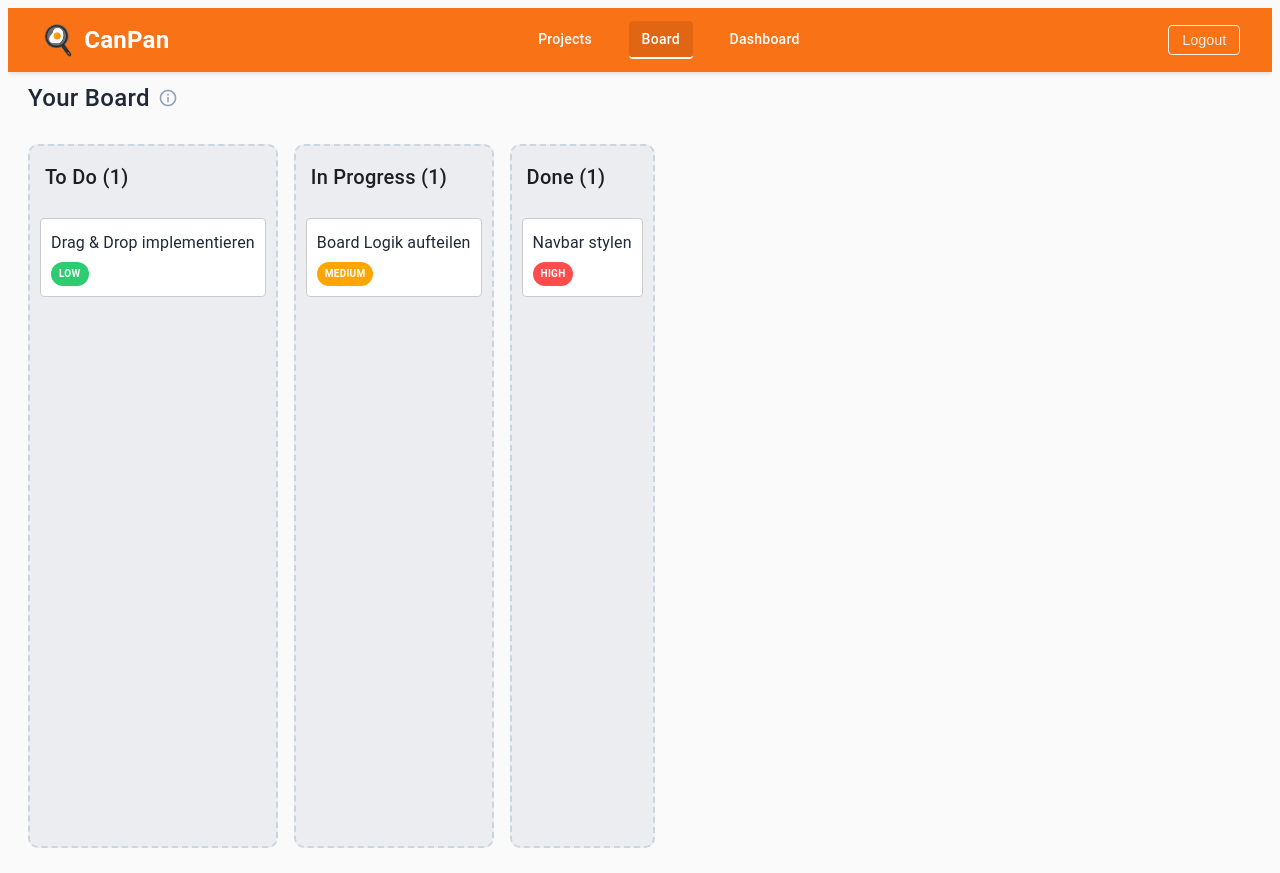
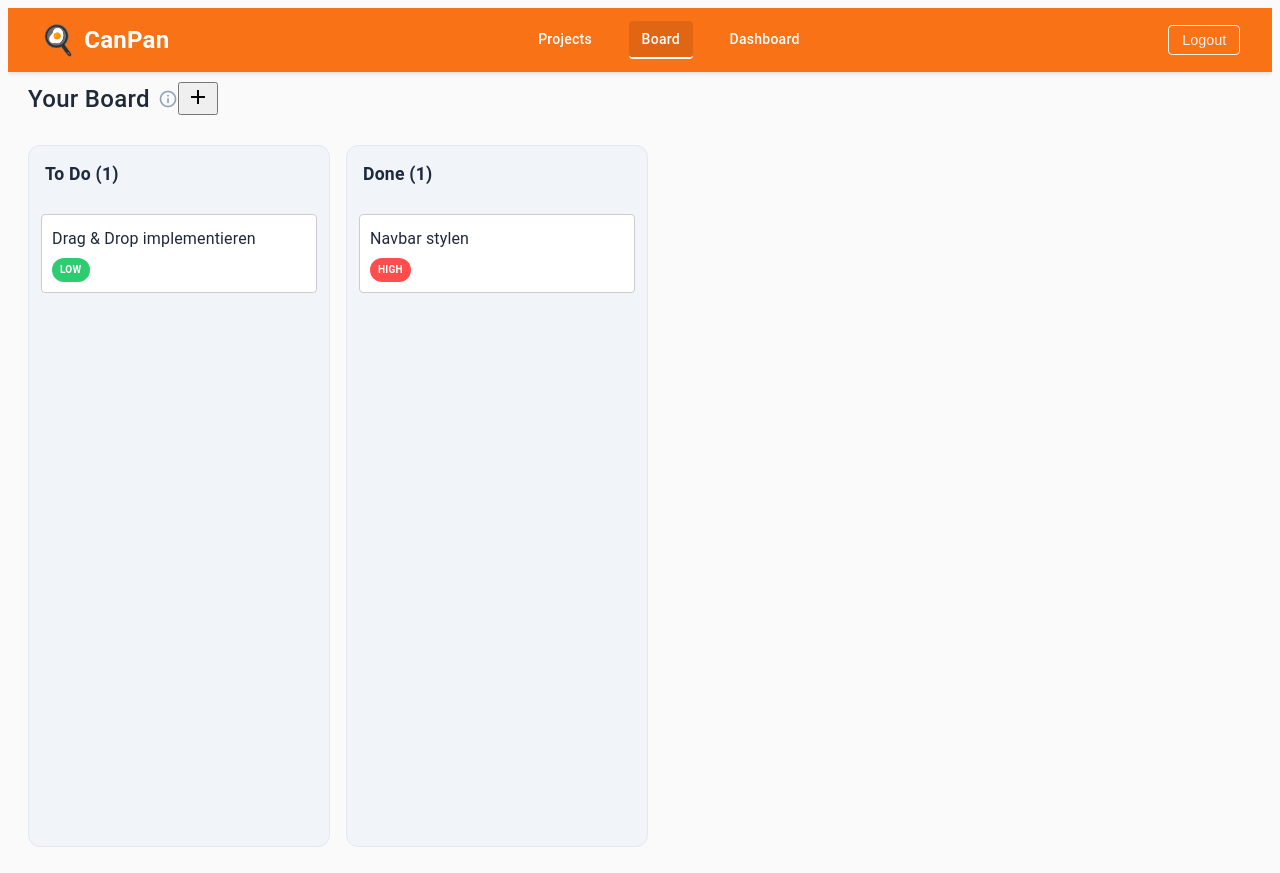
Before and after one commit to GabrielTaubert/canpan-board, an Angular app in the folder frontend/: page /project/1/board in a window 1280 px wide. Built offline with nearby package versions, Linux system fonts and the light colour scheme; sample sign-in values are in the browser's storage.

Commit message:
Columns can now be created in the front end

```diff
--- /dev/null
+++ b/frontend/src/app/core/models/column-model.ts
@@ -0,0 +1,6 @@
+export interface Column {
+    id: string;
+    title: string;
+    isLocked: boolean;
+    position: number;
+}
--- a/frontend/src/app/core/models/task-model.ts
+++ b/frontend/src/app/core/models/task-model.ts
@@ -3,7 +3,7 @@ export interface Task {
     kanColuId: string; // Column Id vom Backend später
     title: string; //Titel vom Task
     description: string; //Beschreibung vom Task
-    status: 'TODO' | 'IN_PROGRESS' | 'DONE'; // State vom Task
+    status: 'TODO' | 'DONE' | (string & {}); // State vom Task
     priority: 'LOW' | 'MEDIUM' | 'HIGH' // Priorität
     assignedUsers: string[];  // IDs der zugewiesenen User
     createdAt: Date; // Wann Task erstellt wurde
--- /dev/null
+++ b/frontend/src/app/features/board/column-dialog/column-dialog.html
@@ -0,0 +1,58 @@
+<div class="dialog-header">
+  <h2 mat-dialog-title>
+    {{ isEditMode ? 'Spalte bearbeiten' : 'Neue Spalte erstellen' }}
+  </h2>
+  <button mat-icon-button (click)="onCancel()" class="close-btn">
+    <mat-icon>close</mat-icon>
+  </button>
+</div>
+
+<mat-dialog-content>
+  <div class="form-grid">
+    <mat-form-field appearance="outline" class="full-width">
+      <mat-label>Spaltenname</mat-label>
+      <input matInput [(ngModel)]="column.title" placeholder="z.B. Review oder Testing" cdkFocusInitial>
+      <mat-icon matSuffix>view_column</mat-icon>
+    </mat-form-field>
+  </div>
+</mat-dialog-content>
+
+<mat-dialog-content>
+  <div class="form-grid">
+    <mat-form-field appearance="outline" class="full-width">
+        <mat-label>Spaltenname</mat-label>
+        <input matInput [(ngModel)]="column.title" placeholder="z.B. Review" [disabled]="!!column.isLocked">
+        <mat-icon matSuffix>view_column</mat-icon>
+    </mat-form-field>
+
+    <mat-form-field appearance="outline" class="full-width" *ngIf="!column.isLocked">
+        <mat-label>Position (Reihenfolge)</mat-label>
+        <input matInput type="number" [(ngModel)]="column.position" min="1" max="998">
+        <mat-icon matSuffix>reorder</mat-icon>
+        <mat-hint>1 ist ganz links (nach To Do)</mat-hint>
+    </mat-form-field>
+  </div>
+</mat-dialog-content>
+
+<mat-dialog-actions>
+  <div class="actions-container">
+    <div class="left-actions">
+      <button *ngIf="isEditMode && !column.isLocked && !showConfirmDelete"
+              mat-stroked-button color="warn" (click)='onDelete()' class="delete-btn">
+        <mat-icon>delete_outline</mat-icon> Löschen
+      </button>
+
+      <button *ngIf="showConfirmDelete"
+              mat-raised-button color="warn" (click)="onDelete()" (mouseleave)="resetDelete()" class="confirm-delete-btn">
+        Wirklich löschen?
+      </button>
+    </div>
+
+    <div class="right-actions">
+      <button mat-raised-button color="primary" [mat-dialog-close]="column"
+              [disabled]="!column.title || showConfirmDelete" class="save-btn">
+        {{ isEditMode ? 'Speichern' : 'Spalte erstellen' }}
+      </button>
+    </div>
+  </div>
+</mat-dialog-actions>
--- /dev/null
+++ b/frontend/src/app/features/board/column-dialog/column-dialog.scss
@@ -0,0 +1,96 @@
+:host {
+  display: block;
+  width: 100%;
+  min-width: 350px;
+  box-sizing: border-box;
+  overflow-x: hidden;
+}
+
+.dialog-header {
+  display: flex;
+  justify-content: space-between;
+  align-items: center;
+  padding: 8px 8px 0 24px; // Oben/Links etwas mehr Padding für den Titel
+
+  h2 {
+    margin: 0;
+    font-weight: 600;
+    color: #1f2937;
+  }
+}
+
+mat-dialog-content {
+  overflow-x: hidden !important;
+  margin: 0;
+  padding: 16px 24px; // Gleichmäßiges Padding für das Input-Feld
+}
+
+.form-grid {
+  display: flex;
+  flex-direction: column;
+  gap: 16px;
+  width: 100%;
+  box-sizing: border-box;
+}
+
+.full-width {
+  width: 100%;
+}
+
+mat-dialog-actions {
+  padding: 8px 0 16px 0 !important;
+}
+
+.actions-container {
+  display: flex;
+  justify-content: space-between;
+  align-items: center;
+  width: 100%;
+  padding: 0 24px; // Ausrichtung an den Content-Rändern
+}
+
+/* Button Styles */
+.save-btn {
+  padding: 0 24px;
+  font-weight: 500;
+  border-radius: 6px;
+  height: 40px;
+}
+
+.delete-btn {
+  border-color: #ef4444 !important;
+  color: #ef4444 !important;
+  height: 40px;
+
+  &:hover {
+    background-color: #fef2f2;
+  }
+
+  mat-icon {
+    margin-right: 4px;
+  }
+}
+
+.confirm-delete-btn {
+  background-color: #dc2626 !important;
+  color: white !important;
+  height: 40px;
+  animation: shake 0.2s ease-in-out;
+}
+
+/* Hilfreiche Animation für den Delete-Schock-Effekt */
+@keyframes shake {
+  0% { transform: translateX(0); }
+  25% { transform: translateX(-4px); }
+  50% { transform: translateX(4px); }
+  75% { transform: translateX(-4px); }
+  100% { transform: translateX(0); }
+}
+
+/* Close Button oben rechts */
+.close-btn {
+  color: #9ca3af;
+  &:hover {
+    color: #4b5563;
+  }
+}
--- /dev/null
+++ b/frontend/src/app/features/board/column-dialog/column-dialog.ts
@@ -0,0 +1,46 @@
+import { CommonModule } from '@angular/common';
+import { Component, Inject } from '@angular/core';
+import { FormsModule } from '@angular/forms';
+import { MatButtonModule } from '@angular/material/button';
+import { MAT_DIALOG_DATA, MatDialogModule, MatDialogRef } from '@angular/material/dialog';
+import { MatFormFieldModule } from '@angular/material/form-field';
+import { MatIconModule } from '@angular/material/icon';
+import { MatInputModule } from '@angular/material/input';
+import { Column } from '../../../core/models/column-model';
+
+@Component({
+  selector: 'app-column-dialog',
+  imports: [CommonModule, FormsModule, MatDialogModule, MatFormFieldModule, MatInputModule, MatButtonModule, MatIconModule],
+  templateUrl: './column-dialog.html',
+  styleUrl: './column-dialog.scss',
+})
+export class ColumnDialog {
+  column: Partial<Column>;
+  isEditMode: boolean;
+  showConfirmDelete = false;
+
+  constructor(
+    public dialogRef: MatDialogRef<ColumnDialog>,
+    @Inject(MAT_DIALOG_DATA) public data: { column?: Column }
+  ) {
+    this.isEditMode = !!data.column;
+    // Entweder Kopie der bestehenden Spalte oder neues Objekt
+    this.column = data.column ? { ...data.column } : { title: '', isLocked: false };
+  }
+
+  onCancel(): void {
+    this.dialogRef.close();
+  }
+
+  onDelete(): void {
+    if (!this.showConfirmDelete) {
+      this.showConfirmDelete = true;
+    } else {
+      this.dialogRef.close({ delete: true, id: this.column.id });
+    }
+  }
+
+  resetDelete(): void {
+    this.showConfirmDelete = false;
+  }
+}
--- a/frontend/src/app/features/board/kanban-board/kanban-board.html
+++ b/frontend/src/app/features/board/kanban-board/kanban-board.html
@@ -1,35 +1,29 @@
 <div class="board-header">
   <h2>Your Board</h2>
+
+  <div class="header-actions">
     <mat-icon
       class="info-tooltip-icon"
       matTooltip="• Doppelklick auf Spalte: neuer Task &#10;• Doppelklick auf Karte: Details/Edit"
       matTooltipClass="multi-line-tooltip">
       info_outline
     </mat-icon>
+
+    <button mat-mini-fab color="primary" (click)="openColumnDialog()" matTooltip="Neue Spalte hinzufügen">
+      <mat-icon>add</mat-icon>
+    </button>
+  </div>
 </div>
 
 <div class="board-layout" cdkDropListGroup>
   <app-kanban-column
-    title="To Do"
-    [tasks]="todoTasks"
-    (taskDropped)="handleTaskDrop($event, 'TODO')"
-    (addTask)="openTaskDialog(undefined, 'TODO')"
-    (editTask)="openTaskDialog($event)">
-  </app-kanban-column>
-
-  <app-kanban-column
-    title="In Progress"
-    [tasks]="inProgressTasks"
-    (taskDropped)="handleTaskDrop($event, 'IN_PROGRESS')"
-    (addTask)="openTaskDialog(undefined, 'IN_PROGRESS')"
-    (editTask)="openTaskDialog($event)">
-  </app-kanban-column>
-
-  <app-kanban-column
-    title="Done"
-    [tasks]="doneTasks"
-    (taskDropped)="handleTaskDrop($event, 'DONE')"
-    (addTask)="openTaskDialog(undefined, 'DONE')"
-    (editTask)="openTaskDialog($event)">
+    *ngFor="let col of sortedColumns"
+    [title]="col.title"
+    [tasks]="getTasksByStatus(col.id)"
+    [canEdit]="!col.isLocked"
+    (taskDropped)="handleTaskDrop($event, col.id)"
+    (addTask)="openTaskDialog(undefined, col.id)"
+    (editTask)="openTaskDialog($event)"
+    (renameColumn)="openColumnDialog(col)">
 </app-kanban-column>
 </div>
--- a/frontend/src/app/features/board/kanban-board/kanban-board.ts
+++ b/frontend/src/app/features/board/kanban-board/kanban-board.ts
@@ -8,57 +8,63 @@ import { MatDialog } from '@angular/material/dialog';
 import { TaskDialog } from '../task-dialog/task-dialog';
 import { MatTooltipModule } from '@angular/material/tooltip';
 import { MatIconModule } from '@angular/material/icon';
+import { Column } from '../../../core/models/column-model';
+import { CommonModule } from '@angular/common';
+import { ColumnDialog } from '../column-dialog/column-dialog';
 
 @Component({
   selector: 'app-kanban-board',
-  imports: [KanbanColumn, DragDropModule, MatTooltipModule, MatIconModule],
+  imports: [CommonModule, KanbanColumn, DragDropModule, MatTooltipModule, MatIconModule],
   templateUrl: './kanban-board.html',
   styleUrl: './kanban-board.scss',
 })
 export class KanbanBoard implements OnInit {
   allTasks: Task[] = [];
-  todoTasks: Task[] = [];
-  inProgressTasks: Task[] = [];
-  doneTasks: Task[] = [];
+  columns: Column[] = [
+    { id: 'TODO', title: 'To Do', isLocked: true, position: 0 },
+    { id: 'DONE', title: 'Done', isLocked: true, position: 999 }
+  ];
 
   projectId: string | null = null;
 
   constructor(private taskService: TaskService, private route: ActivatedRoute, private dialog: MatDialog) {}
 
   ngOnInit(): void {
-    // Id aus der URL lesen (:id im Routing)
     this.projectId = this.route.snapshot.paramMap.get('id');
-    console.log('active project-id: ', this.projectId);
-
-    // Tasks beim starten laden
     this.taskService.getTasks().subscribe((tasks: Task[]) => {
-      this.allTasks = tasks
-      this.updateColumnArrays()
+      this.allTasks = tasks;
     });
   }
 
-  // Funktion um im HTML die Tasks auf die Spalten aufzuteilen
-  getTasksByStatus(status: 'TODO' | 'IN_PROGRESS' | 'DONE'): Task[] {
-    return this.allTasks.filter(t => t.status === status)
+  get sortedColumns(): Column[] {
+    return [...this.columns].sort((a, b) => a.position - b.position);
   }
 
-  // Hilfsfunktion um besser die Tasks zu filtern
-  updateColumnArrays() {
-    this.todoTasks = this.allTasks.filter(t => t.status === 'TODO');
-    this.inProgressTasks = this.allTasks.filter(t => t.status === 'IN_PROGRESS');
-    this.doneTasks = this.allTasks.filter(t => t.status === 'DONE');
+  getTasksByStatus(status: string): Task[] {
+    return this.allTasks.filter(t => t.status === status);
   }
 
-  // das droppen einer TaskCard handlen
-  handleTaskDrop(event: CdkDragDrop<Task[]>, newStatus: 'TODO' | 'IN_PROGRESS' | 'DONE'): void {
+  // Diese Methode ist die "Source of Truth" für das Löschen
+  deleteColumn(column: Column): void {
+    if (column.isLocked) return;
+
+    // Tasks retten: Von der gelöschten Spalte nach TODO verschieben
+    this.allTasks = this.allTasks.map(t => {
+      if (t.status === column.id) {
+        return { ...t, status: 'TODO', updatedAt: new Date() };
+      }
+      return t;
+    });
+
+    this.columns = this.columns.filter(c => c.id !== column.id);
+    console.log(`Spalte ${column.title} gelöscht. Tasks wurden nach TODO verschoben.`);
+  }
+
+  // Um die Gedroppten Tasks zu handeln
+  handleTaskDrop(event: CdkDragDrop<Task[]>, newStatus: string): void {
     if (event.previousContainer === event.container) {
-      // Wenn Karte in die gleiche Spalte gedroppt wird
-      moveItemInArray(
-        event.container.data,
-        event.previousIndex,
-        event.currentIndex);
+      moveItemInArray(event.container.data, event.previousIndex, event.currentIndex);
     } else {
-      // Wenn Karte in eine andere Spalte gedroppt wird
       transferArrayItem(
         event.previousContainer.data,
         event.container.data,
@@ -70,51 +76,78 @@ export class KanbanBoard implements OnInit {
       if (movedTask) {
         movedTask.status = newStatus;
         movedTask.updatedAt = new Date();
-          console.log(`Task "${movedTask.title}" ist jetzt ${newStatus}`);
       }
     }
   }
 
-  // Die Funktion zum Öffnen des Dialog Fensters
-  openTaskDialog(task?: Task, status?: 'TODO' | 'IN_PROGRESS' | 'DONE'): void {
+  // Öffnet das Task Dialog Fenster
+  openTaskDialog(task?: Task, status?: string): void {
     const dialogRef = this.dialog.open(TaskDialog, {
       width: '400px',
-    data: { task: task, status: status }
+      data: { task: task, status: status || 'TODO' }
     });
 
     dialogRef.afterClosed().subscribe(result => {
-    // Wenn der Dialog abgebrochen wurde (result ist null/undefined)
       if (!result) return;
 
-    // Logik für DELETE
       if (result.delete && task) {
         this.allTasks = this.allTasks.filter(t => t.id !== task.id);
-      console.log('Task gelöscht:', task.id);
-      // Später: this.taskService.deleteTask(task.id).subscribe();
-    }
-
-    // Logik für EDIT
-    else if (task) {
+      } else if (task) {
         const index = this.allTasks.findIndex(t => t.id === task.id);
         if (index !== -1) {
-        this.allTasks[index] = { ...task, ...result };
-        console.log('Task aktualisiert:', this.allTasks[index]);
-        // Später: this.taskService.updateTask(this.allTasks[index]).subscribe();
+          this.allTasks[index] = { ...task, ...result, updatedAt: new Date() };
         }
-    }
-
-    // Logik für CREATE
-    else {
+      } else {
         const newTask: Task = {
           ...result,
           id: Math.random().toString(36).substring(2, 9),
-        createdAt: new Date()
+          createdAt: new Date(),
+          updatedAt: new Date(),
+          status: status || 'TODO'
         };
         this.allTasks.push(newTask);
-      console.log('Neuer Task erstellt:', newTask);
+      }
+    });
   }
 
-    this.updateColumnArrays(); // UI in jedem Fall aktualisieren
+  // Öffnet das Spalten Dialog Fenster
+  openColumnDialog(column?: Column): void {
+    const dialogRef = this.dialog.open(ColumnDialog, {
+      width: '400px',
+      data: { column: column }
+    });
+
+    dialogRef.afterClosed().subscribe(result => {
+      if (!result) return;
+
+      if (result.delete && column) {
+        this.deleteColumn(column);
+      }
+      else if (column) {
+        // Edit Mode
+        const index = this.columns.findIndex(c => c.id === column.id);
+        if (index !== -1) {
+          // Wir übernehmen den Titel UND die neue Position
+          this.columns[index] = { ...column, ...result };
+          this.reorderColumns();
+        }
+      }
+      else {
+        // Create Mode
+        const newCol: Column = {
+          id: Math.random().toString(36).substring(2, 9),
+          title: result.title,
+          isLocked: false,
+          position: result.position || this.columns.length - 1
+        };
+        this.columns.push(newCol);
+        this.reorderColumns();
+      }
     });
   }
+
+  // Hilfsfunktion um sicherzustellen, dass keine Lücken/Doppelungen entstehen
+  private reorderColumns(): void {
+    this.columns.sort((a, b) => a.position - b.position);
   }
+}
--- a/frontend/src/app/features/board/kanban-column/kanban-column.html
+++ b/frontend/src/app/features/board/kanban-column/kanban-column.html
@@ -1,15 +1,33 @@
 <div class="column" (dblclick)="onColumnDblClick()">
-    <h2>{{ title }} ({{ tasks.length }})</h2>
+  <div class="column-header">
+    <h2 class="column-title">
+      {{ title }} <span class="task-count">({{ tasks.length }})</span>
+    </h2>
+
+    <div class="column-actions" *ngIf="canEdit">
+      <button mat-icon-button
+              (click)="renameColumn.emit(); $event.stopPropagation()"
+              matTooltip="Spalte umbenennen">
+        <mat-icon>edit</mat-icon>
+      </button>
+    </div>
+  </div>
+
   <div
     class="task-container"
     cdkDropList
     [cdkDropListData]="tasks"
     (cdkDropListDropped)="onDrop($event)">
+
     <app-task-card
       *ngFor="let t of tasks"
       [task]="t"
       cdkDrag
       (dblclick)="onTaskDblClick(t, $event)">
     </app-task-card>
+
+    <div class="empty-placeholder" *ngIf="tasks.length === 0">
+      Keine Tasks vorhanden
     </div>
   </div>
+</div>
--- a/frontend/src/app/features/board/kanban-column/kanban-column.scss
+++ b/frontend/src/app/features/board/kanban-column/kanban-column.scss
@@ -3,24 +3,59 @@
   flex-direction: column;
   height: 100%;
   min-height: 80vh;
-  background: #ebedf0;
-  border-radius: 10px;
-  border: 2px dashed #cbd5e0;
+  width: 300px;
+  background: #f1f5f9;
+  border-radius: 12px;
+  border: 1px solid #e2e8f0;
+  transition: box-shadow 0.2s ease;
+
+  &:hover {
+    box-shadow: 0 4px 6px -1px rgb(0 0 0 / 0.1);
+  }
+}
+
+.column-header {
+  display: flex;
+  justify-content: space-between;
+  align-items: center;
+  padding: 12px 16px;
 
   h2 {
-    padding: 15px;
     margin: 0;
+    font-size: 1.1rem;
+    font-weight: 600;
+    color: #1e293b;
+    white-space: nowrap;
+    overflow: hidden;
+    text-overflow: ellipsis;
+  }
+}
+
+.column-actions {
+  display: flex;
+  gap: 2px;
+
+  button {
+    transform: scale(0.85);
+    color: #64748b;
+
+    &:hover {
+      color: #1e293b;
+    }
   }
 }
 
 .task-container {
   flex-grow: 1;
-  min-height: 200px;
-  padding: 10px;
-
+  min-height: 100px;
+  padding: 12px;
 
   &.cdk-drop-list-dragging {
-    background: rgba(0, 0, 0, 0.05);
-    border-radius: 0 0 8px 8px;
+    background: rgba(249, 115, 22, 0.05);
+    border-radius: 0 0 12px 12px;
   }
 }
+
+h2 {
+  user-select: none;
+}
```
Also changed, not shown: frontend/src/app/features/board/kanban-column/kanban-column.ts (+15 -7 lines), 1 other file (tests, documents, lock files or other folders). Lines whose indentation alone changed are shown as unchanged.
